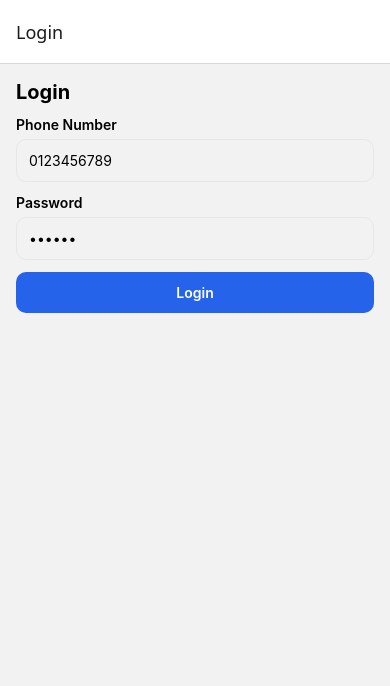
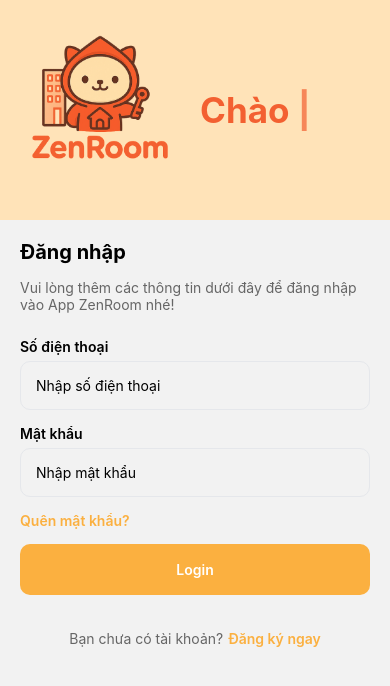
Before and after one commit to trantuankiet5980/ZenRoomFrontendMobile, a React Native app: screen /Login in a window 390 px wide. Shown: the top 686 px of the page. Built offline with nearby package versions, Linux system fonts and the light colour scheme.

Commit message:
login UI, fetch api login

```diff
--- a/app.json
+++ b/app.json
@@ -4,7 +4,7 @@
     "slug": "ZenRoomFrontendMobile",
     "version": "1.0.0",
     "orientation": "portrait",
-    "icon": "./assets/icon.png",
+    "icon": "./assets/images/start.png",
     "userInterfaceStyle": "light",
     "newArchEnabled": true,
     "splash": {
--- a/src/components/ButtonPrimary.js
+++ b/src/components/ButtonPrimary.js
@@ -5,7 +5,7 @@
       onPress={onPress}
       disabled={disabled}
       style={[
-        { backgroundColor: '#2563EB', padding: 12, borderRadius: 10, alignItems: 'center', opacity: disabled ? 0.6 : 1 },
+        { backgroundColor: '#FBB040', padding: 17, borderRadius: 10, alignItems: 'center', opacity: disabled ? 0.6 : 1 },
         style,
       ]}
     >
--- a/src/components/InputText.js
+++ b/src/components/InputText.js
@@ -9,7 +9,7 @@
         placeholder={placeholder}
         secureTextEntry={secureTextEntry}
         keyboardType={keyboardType}
-        style={{ borderWidth: 1, borderColor: '#e5e7eb', borderRadius: 10, padding: 12 }}
+        style={{ borderWidth: 1, borderColor: '#e5e7eb', borderRadius: 10, padding: 15 }}
       />
     </View>
   );
--- /dev/null
+++ b/src/hooks/TypingText.js
@@ -0,0 +1,40 @@
+import React, { useState, useEffect } from 'react';
+import { Text } from 'react-native';
+
+export default function TypingText({
+  text = 'Chào bạn!',
+  speed = 120,     // ms mỗi ký tự
+  pause = 800,     // dừng khi full/empty
+  showCursor = true,
+  cursorChar = '|',
+  style,
+  cursorStyle,
+}) {
+  const [i, setI] = useState(0);           // số ký tự đang hiển thị
+  const [deleting, setDeleting] = useState(false);
+
+  useEffect(() => {
+    let t;
+    if (!deleting) {
+      if (i < text.length) {
+        t = setTimeout(() => setI(i + 1), speed);
+      } else {
+        t = setTimeout(() => setDeleting(true), pause);
+      }
+    } else {
+      if (i > 0) {
+        t = setTimeout(() => setI(i - 1), speed);
+      } else {
+        t = setTimeout(() => setDeleting(false), pause);
+      }
+    }
+    return () => clearTimeout(t);
+  }, [i, deleting, text, speed, pause]);
+
+  return (
+    <Text style={style}>
+      {text.slice(0, i)}
+      {showCursor ? <Text style={[{ opacity: 0.7 }, cursorStyle]}>{cursorChar}</Text> : null}
+    </Text>
+  );
+}
--- a/src/navigation/AuthStack.js
+++ b/src/navigation/AuthStack.js
@@ -5,7 +5,7 @@
 export default function AuthStack() {
   return (
     <Stack.Navigator>
-      <Stack.Screen name="Login" component={LoginScreen} options={{ headerTitle: 'Login' }} />
+      <Stack.Screen name="Login" component={LoginScreen} options={{ headerShown: false }} />
     </Stack.Navigator>
   );
 }
--- a/src/screens/LoginScreen.js
+++ b/src/screens/LoginScreen.js
@@ -1,9 +1,10 @@
-import { useState } from 'react';
-import { View, Text, Alert } from 'react-native';
+import React, { useState } from 'react';
+import { View, Text, Alert, TextInput, TouchableOpacity, Image, SafeAreaView } from 'react-native';
 import { useDispatch, useSelector } from 'react-redux';
 import { loginThunk } from '../features/auth/authThunks';
 import ButtonPrimary from '../components/ButtonPrimary';
 import InputText from '../components/InputText';
+import TypingText from '../hooks/TypingText';
 
 export default function LoginScreen() {
   const [phoneNumber, setPhone] = useState('');
@@ -21,11 +22,32 @@
   };
 
   return (
-    <View style={{ flex: 1, padding: 16, gap: 12 }}>
-      <Text style={{ fontSize: 20, fontWeight: 'bold' }}>Login</Text>
-      <InputText label="Phone Number" value={phoneNumber} onChangeText={setPhone} placeholder="0123456789" keyboardType="phone-pad" />
-      <InputText label="Password" value={password} onChangeText={setPass} placeholder="••••••" secureTextEntry />
-      <ButtonPrimary title={loading ? 'Logging in...' : 'Login'} onPress={onSubmit} />
-    </View>
+    <SafeAreaView style={{ flex: 1}}>
+      <View style={{ flexDirection: 'row', alignItems: 'center', backgroundColor: '#FFE3B8'}}>
+        <Image source={require('../../assets/images/zenroom.png')} style={{ width: 200, height: 200, alignSelf: 'center', marginBottom: 20 }} />
+        <View>
+          <TypingText text="Chào bạn!" speed={150} pause={1000} style={{ fontSize: 35, fontWeight: 'bold', color: '#f36031' }} />
+        </View>
+      </View>
+      <View style={{ flex: 1, padding: 20, gap: 15 }}>
+        <Text style={{fontSize: 20, fontWeight: 'bold'}}>Đăng nhập</Text>
+        <Text style={{fontSize: 14, color: '#666', paddingBottom: 10}}>
+          Vui lòng thêm các thông tin dưới đây để đăng nhập vào App ZenRoom nhé!
+        </Text>
+        <InputText label="Số điện thoại" value={phoneNumber} onChangeText={setPhone} placeholder="Nhập số điện thoại" keyboardType="phone-pad" />
+        <InputText label="Mật khẩu" value={password} onChangeText={setPass} placeholder="Nhập mật khẩu" secureTextEntry />
+        <TouchableOpacity onPress={() => Alert.alert('Forgot Password', 'Chức năng quên mật khẩu chưa được hỗ trợ.')}>
+          <Text style={{ color: '#FBB040', textAlign: 'left', fontWeight: '600' }}>Quên mật khẩu?</Text>
+        </TouchableOpacity>
+        <ButtonPrimary title={loading ? 'Logging in...' : 'Login'} onPress={onSubmit} />
+
+        <View style={{ flexDirection: 'row', justifyContent: 'center', gap: 5, paddingTop: 20 }}>
+          <Text style={{ color: '#666' }}>Bạn chưa có tài khoản?</Text>
+          <TouchableOpacity onPress={() => Alert.alert('Register', 'Chức năng đăng ký chưa được hỗ trợ.')}>
+            <Text style={{ color: '#FBB040', fontWeight: '600' }}>Đăng ký ngay</Text>
+          </TouchableOpacity>
+        </View>
+      </View>
+    </SafeAreaView>
   );
 }
```
Also changed, not shown: package.json (+5 -3 lines), 1 other file (tests, documents, lock files or other folders).
